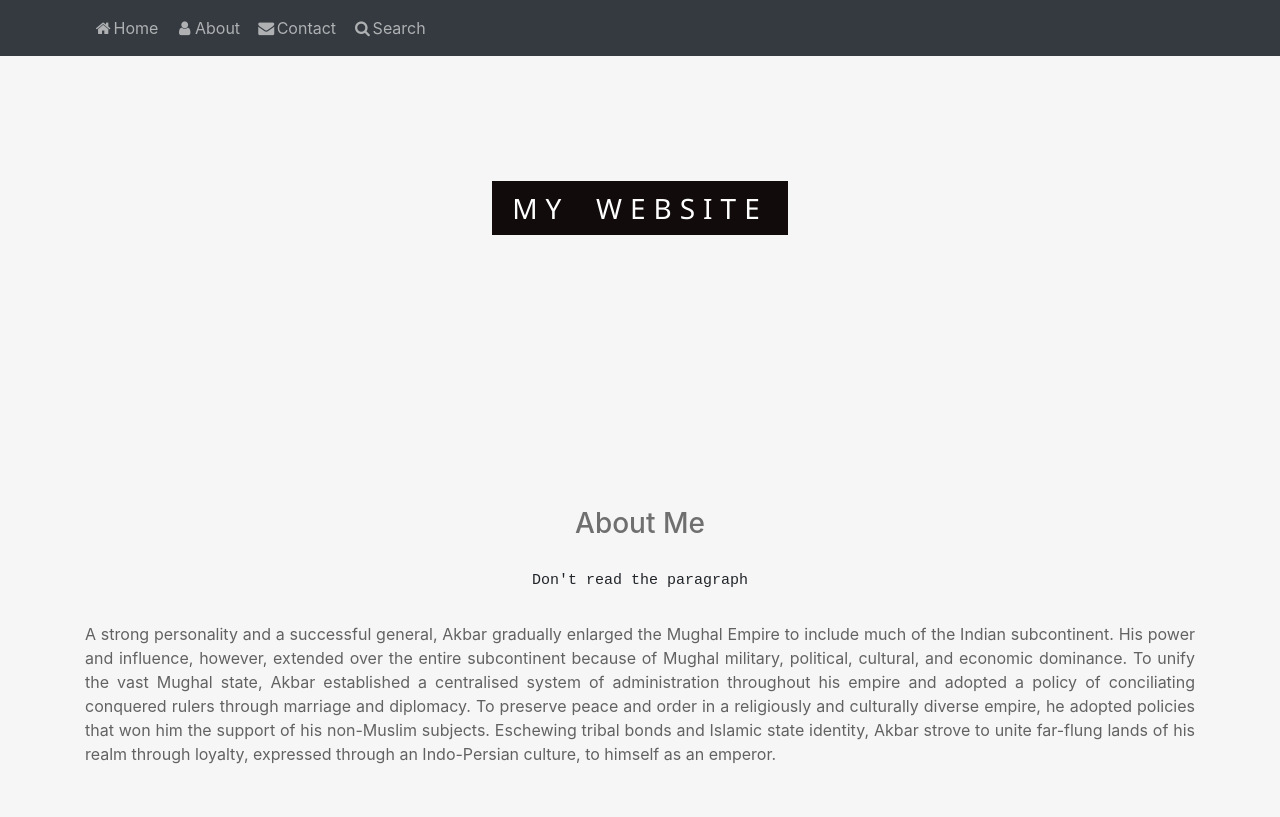
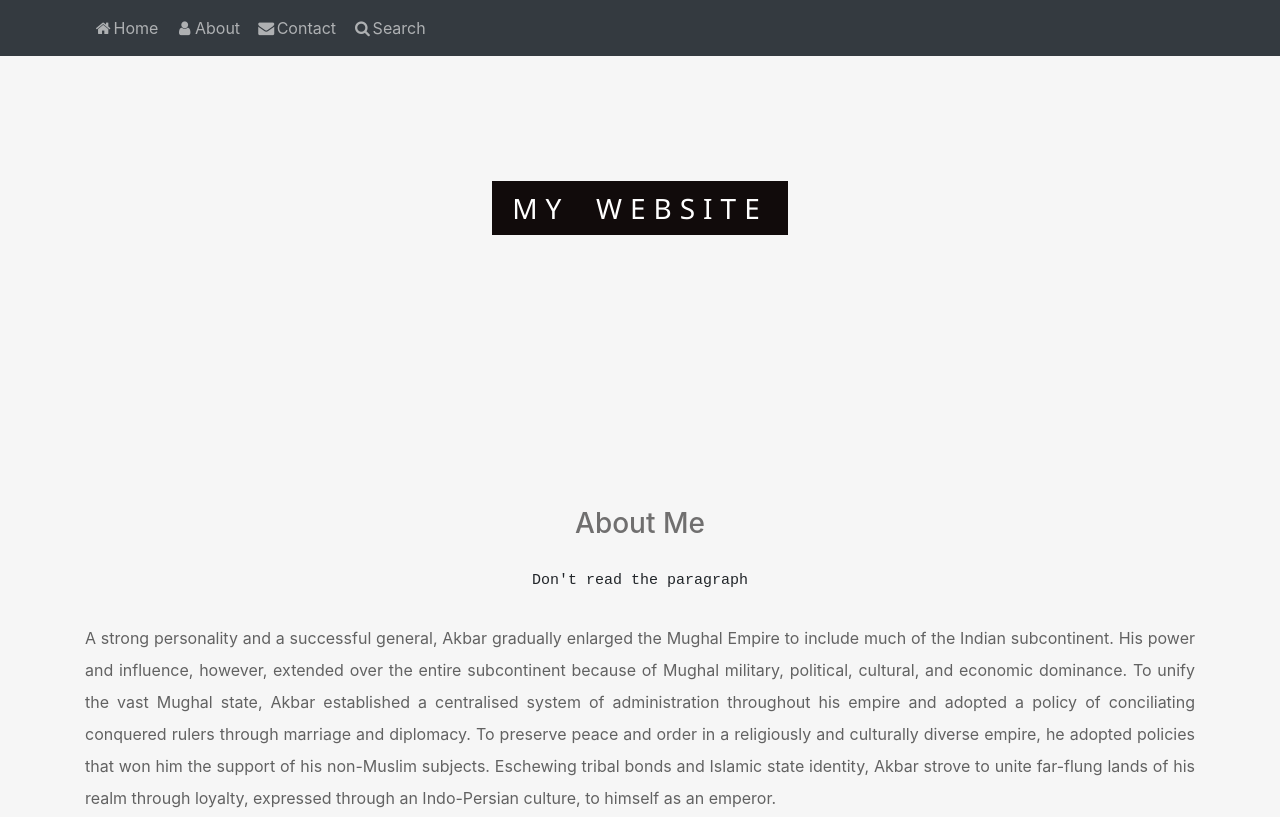
Before and after one commit to punitmadia/hri, a plain HTML site: page index.html in a window 1280 px wide. Shown: the top 817 px of the page. Drawn offline with nearby package versions, Linux system fonts and the light colour scheme.

Commit message:
Update index.html

```diff
--- a/index.html
+++ b/index.html
@@ -30,6 +30,9 @@
         .calling {
             color: black;
             text-decoration: none;
+        }
+        p {
+            line-height: 2em;
         }
         .span1{
             background-color: #110b0b;
```
